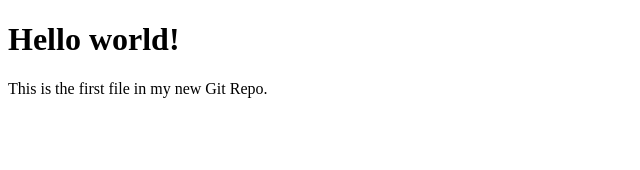
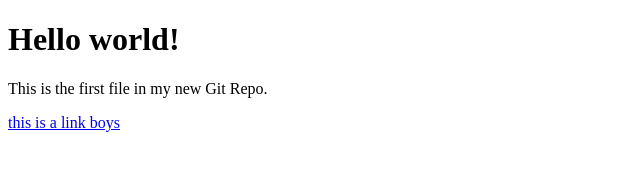
Before and after one commit to Poppy-design-hub/hello-world, a plain HTML site: page index.html in a window 1280 px wide. Shown: the whole page, without its empty margins (0-640 px from the left). Drawn offline with Linux system fonts and the light colour scheme.

Commit message:
Updated index.html with a new line

```diff
--- a/index.html
+++ b/index.html
@@ -9,6 +9,7 @@
 <body>
     <h1>Hello world!</h1>
     <p>This is the first file in my new Git Repo.</p>
+    <a href="facebook.com">this is a link boys</a>
 
 </body>
 </html>
```
